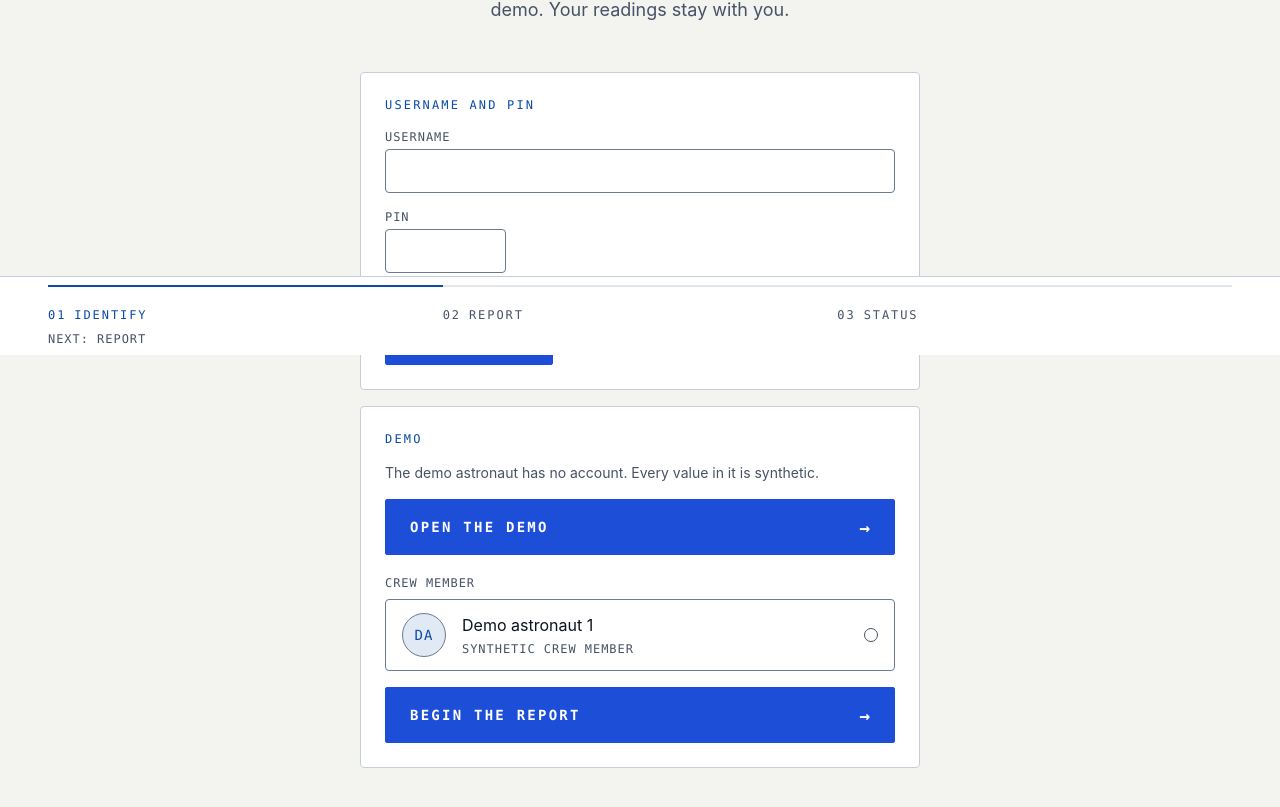
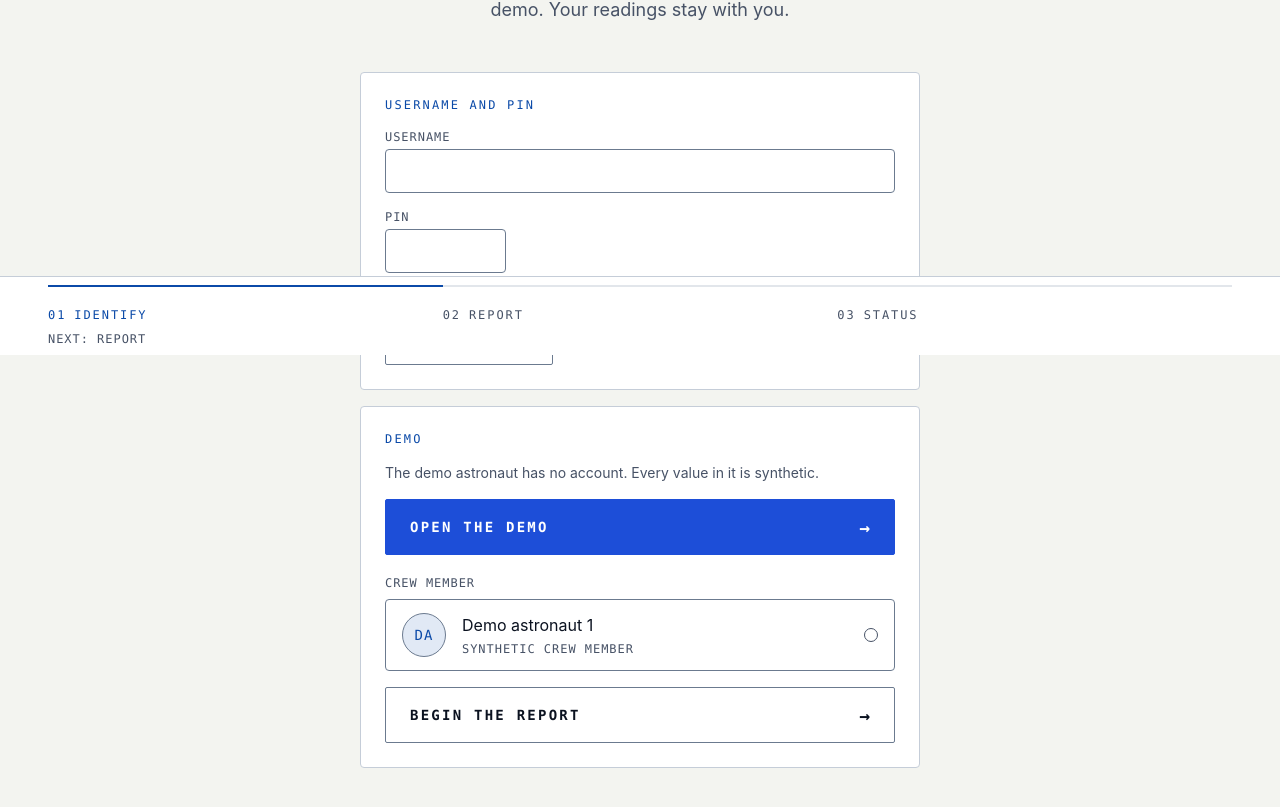
Before and after one commit to Sadriica/hemoso, a React (Vite) app in the folder frontend/: page / in a window 1280 px wide. Shown: the part 445-1252 px from the top of the page. Built offline with nearby package versions, Linux system fonts and the light colour scheme; no server answers.

Commit message:
fix(identify): one primary action, no box behind the headline (#104)

```diff
--- a/frontend/src/phases/IdentifyPhase.tsx
+++ b/frontend/src/phases/IdentifyPhase.tsx
@@ -347,7 +347,7 @@ export default function IdentifyPhase({
               <div className="signin__actions">
                 <button
                   type="submit"
-                  className="journey-button journey-button--solid"
+                  className="journey-button"
                   disabled={busy}
                 >
                   <span>
@@ -436,7 +436,7 @@ export default function IdentifyPhase({
 
           <button
             type="button"
-            className="journey-button journey-button--solid signin__begin"
+            className="journey-button signin__begin"
             onClick={goOn}
           >
             <span>{copy.next}</span>
--- a/frontend/src/phases/identify.css
+++ b/frontend/src/phases/identify.css
@@ -9,14 +9,15 @@
   justify-items: center;
 }
 
-/* The headline sits on the page colour, centred, in the same column as the
-   choices below it, instead of a box on the left. */
+/* The headline sits in the same centred column as the choices, with no box
+   behind it: DESIGN.md 14 accepts display type and the eyebrow on the
+   Starfield, and their contrast is checked against the page colour. */
 .phase--identify .phase-heading {
   width: 100%;
   max-width: 560px;
   margin: 0;
   padding: 0;
-  background: var(--color-bg);
+  background: none;
   text-align: center;
 }
 
```
